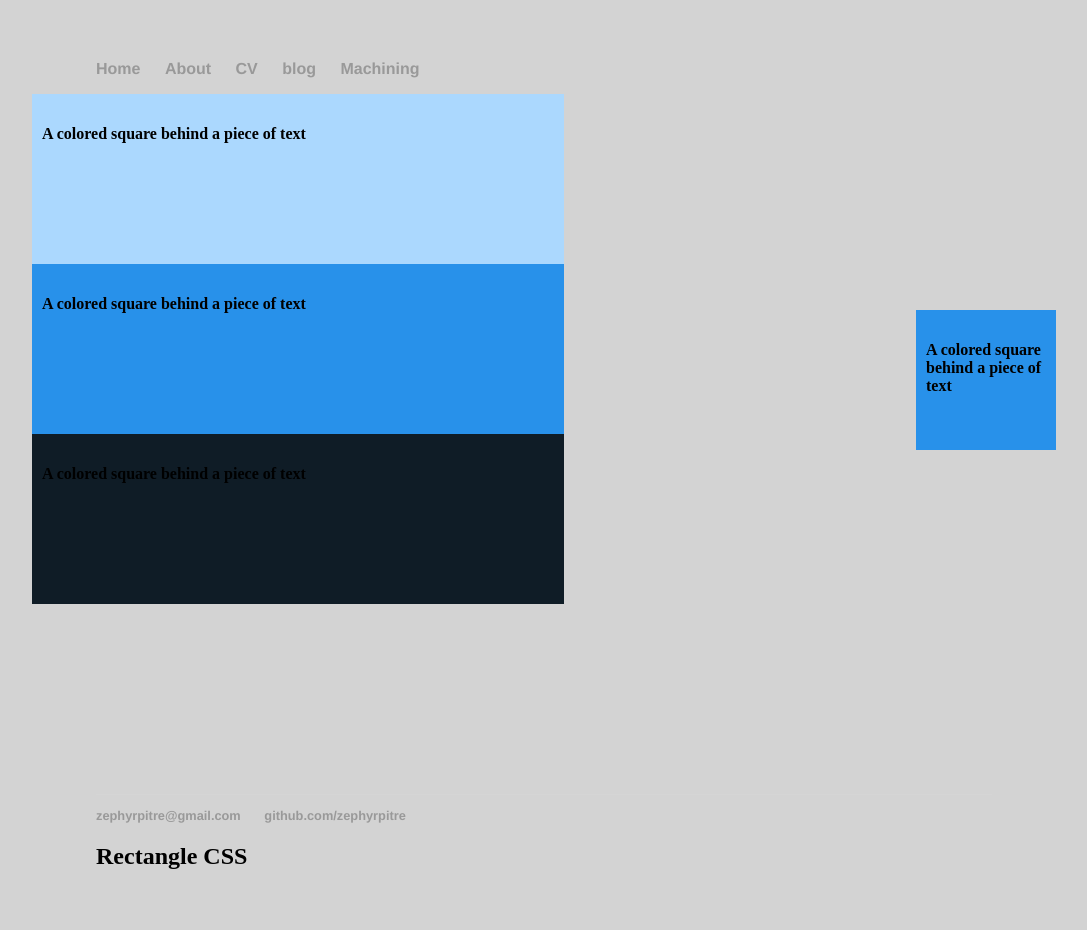
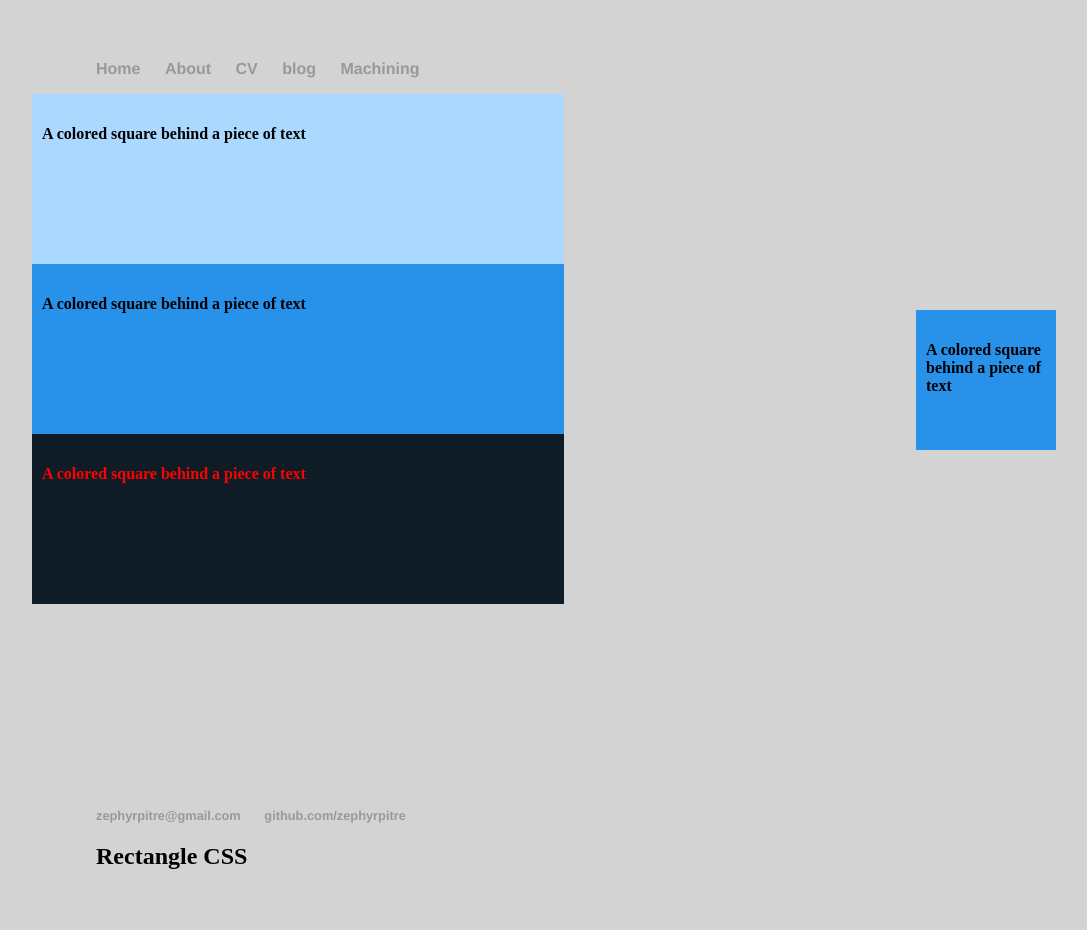
Before and after one commit to ZephyrPitre/ZephyrPitre.github.io, a Jekyll site: the page built from index.html, in a window 1280 px wide. Shown: the whole page, without its empty margins (96-1183 px from the left). Built offline with Jekyll 4.4.1, drawn with Linux system fonts in a browser that asks for light colours.

Commit message:
Update index.html

```diff
--- a/index.html
+++ b/index.html
@@ -107,7 +107,7 @@ title: Zephyr Pitre
 	 <body>
 <div class="rectangle1"><h4>A colored square behind a piece of text</h4></div>
 <div class="rectangle2"><h4>A colored square behind a piece of text</h4></div>
-<div class="rectangle3"><h4>A colored square behind a piece of text</h4></div>
+<div class="rectangle3"><font color="red"><h4>A colored square behind a piece of text</h4></font></div>
 
 <div class="square1"><h4>A colored square behind a piece of text</h4></div>
 <div class="square2"><h4>A colored square behind a piece of text</h4></div>
```
